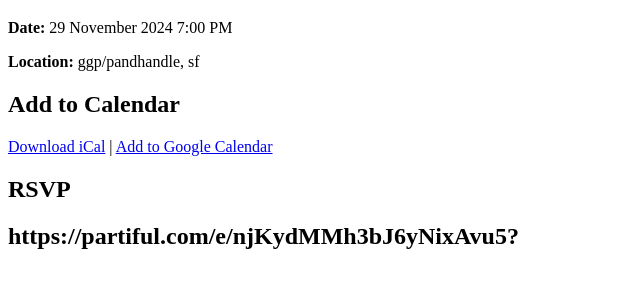
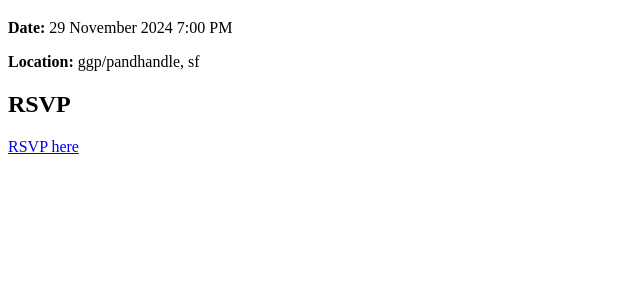
Before and after one commit to capturetheflagsf/capturetheflagsf.github.io, a plain HTML site: page index.html in a window 1280 px wide. Shown: the part 61-348 px from the top of the page, without its empty margins (0-640 px from the left). Drawn offline with Linux system fonts and the light colour scheme.

Commit message:
Update index.html

```diff
--- a/index.html
+++ b/index.html
@@ -16,13 +16,9 @@
     <!-- Location -->
     <p><strong>Location:</strong> ggp/pandhandle, sf</p>
 
-    <h2>Add to Calendar</h2>
-        <a href="event.ics" download>Download iCal</a> |
-        <a href="https://www.google.com/calendar/render?action=TEMPLATE&text=Event+Title&dates=20241125T120000Z/20241125T140000Z&details=Join+us+for+the+event!&location=ggp,+sf" target="_blank">Add to Google Calendar</a>
-
     <!-- RSVP Form -->
     <h2>RSVP</h2>
-    <h2>https://partiful.com/e/njKydMMh3bJ6yNixAvu5?</h2>
+    <a href="https://partiful.com/e/njKydMMh3bJ6yNixAvu5?">RSVP here</a>
 
 </body>
 </html>
```
